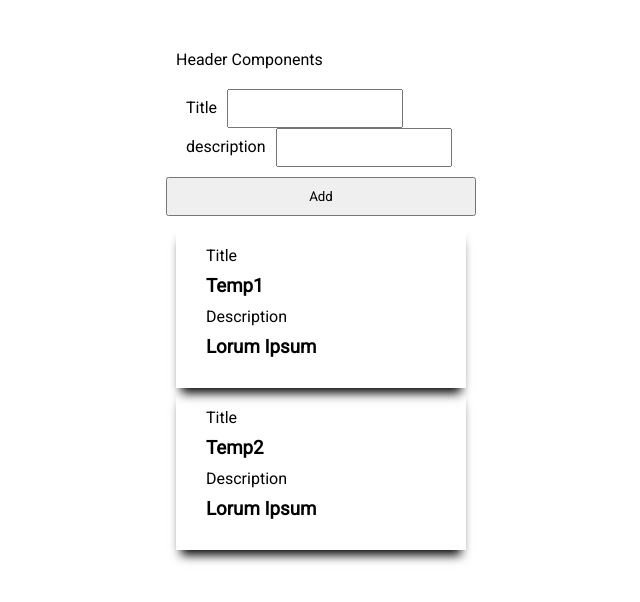
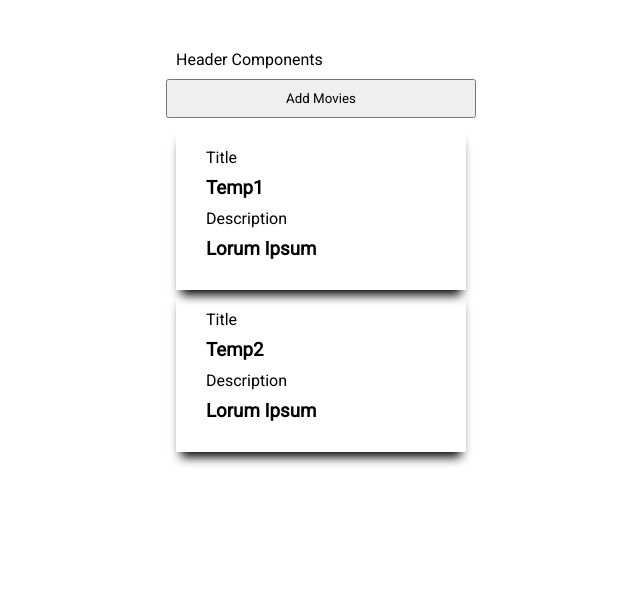
Before and after one commit to suhpin95/movie-list-app, a React (Create React App) app: page / in a window 1280 px wide. Shown: the top 602 px of the page, without its empty margins (319-959 px from the left). Built offline with nearby package versions, Linux system fonts and the light colour scheme.

Commit message:
1. Toggling effect implemented for AddButton component 2. Form creation with initialization of component level state done

```diff
--- a/src/App.css
+++ b/src/App.css
@@ -9,7 +9,13 @@
     justify-content: center;
 }
 .container .card{
-    width: 250px;
+    min-width: 250px;
     padding: 20px;
     box-shadow:  0 10px 10px -5px;
 }
+.addMovies ,input{
+    float: right;
+}
+#saveBtn{
+    width: 100%;
+}
--- a/src/App.js
+++ b/src/App.js
@@ -1,8 +1,8 @@
 import React from 'react'
 import './App.css'
 import Header from './components/Header'
+import ListMovies from './components/ListMovies'
 import AddButton from './components/AddButton'
-import ListMovies from './components/ListMovies'
 
 function App () {
   return (
--- a/src/components/AddButton.js
+++ b/src/components/AddButton.js
@@ -1,16 +1,21 @@
-import React from 'react'
+import React, { useState } from 'react'
 import AddMovies from './AddMovies'
 
 const AddButton = () => {
-  const toggleForm = () => {
-    console.log('Toggling Form')
+  const [btnToggle, setToggle] = useState(false)
+  const [btnText, setBtnText] = useState('Add Movies')
+  const handleToggle = () => {
+    setToggle(!btnToggle)
+    if (btnToggle) {
+      setBtnText('Add Movies')
+    } else {
+      setBtnText('Close')
+    }
   }
   return (
     <>
-    <AddMovies />
-        <button onClick = {toggleForm}>
-          Add
-        </button>
+    <button onClick = { handleToggle } > {btnText} </button>
+    {btnToggle && <AddMovies />}
     </>
   )
 }
--- a/src/components/AddMovies.js
+++ b/src/components/AddMovies.js
@@ -1,13 +1,31 @@
-import React from 'react'
+import React, { useState } from 'react'
 
 const AddMovies = () => {
+  const [title, setTitle] = useState('')
+  const [description, setDescription] = useState('')
+  const handleSubmit = (e) => {
+    e.preventDefault()
+    setTitle('')
+    setDescription('')
+  }
   return (
-        <form>
+    <div className="addMovies">
+        <form onSubmit = {handleSubmit}>
+          <div>
             <label>Title</label>
-            <input type ="text"></input> <br/>
-            <label>description</label>
-            <input type ="text"></input>
+            <input type ="text" placeholder="Title" value={title}
+              onChange = {(e) => setTitle(e.target.value)}
+            />
+          </div>
+            <div>
+              <label>Description</label>
+              <input type ="text" placeholder="Description" value={description}
+                onChange = {(e) => setDescription(e.target.value)}
+              />
+          </div> <br/>
+            <button id="saveBtn" >Save Movie</button>
         </form>
+    </div>
   )
 }
 
```
